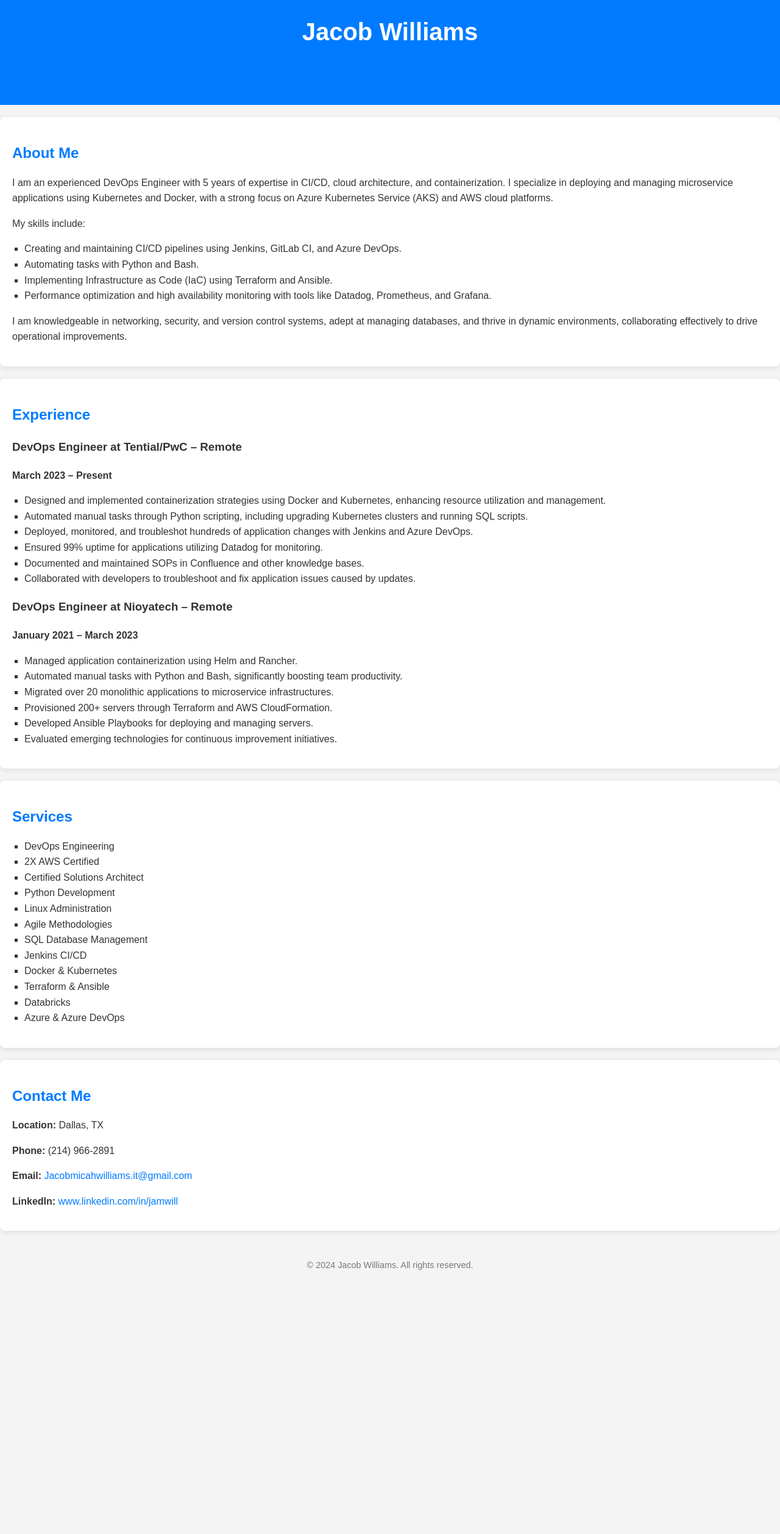
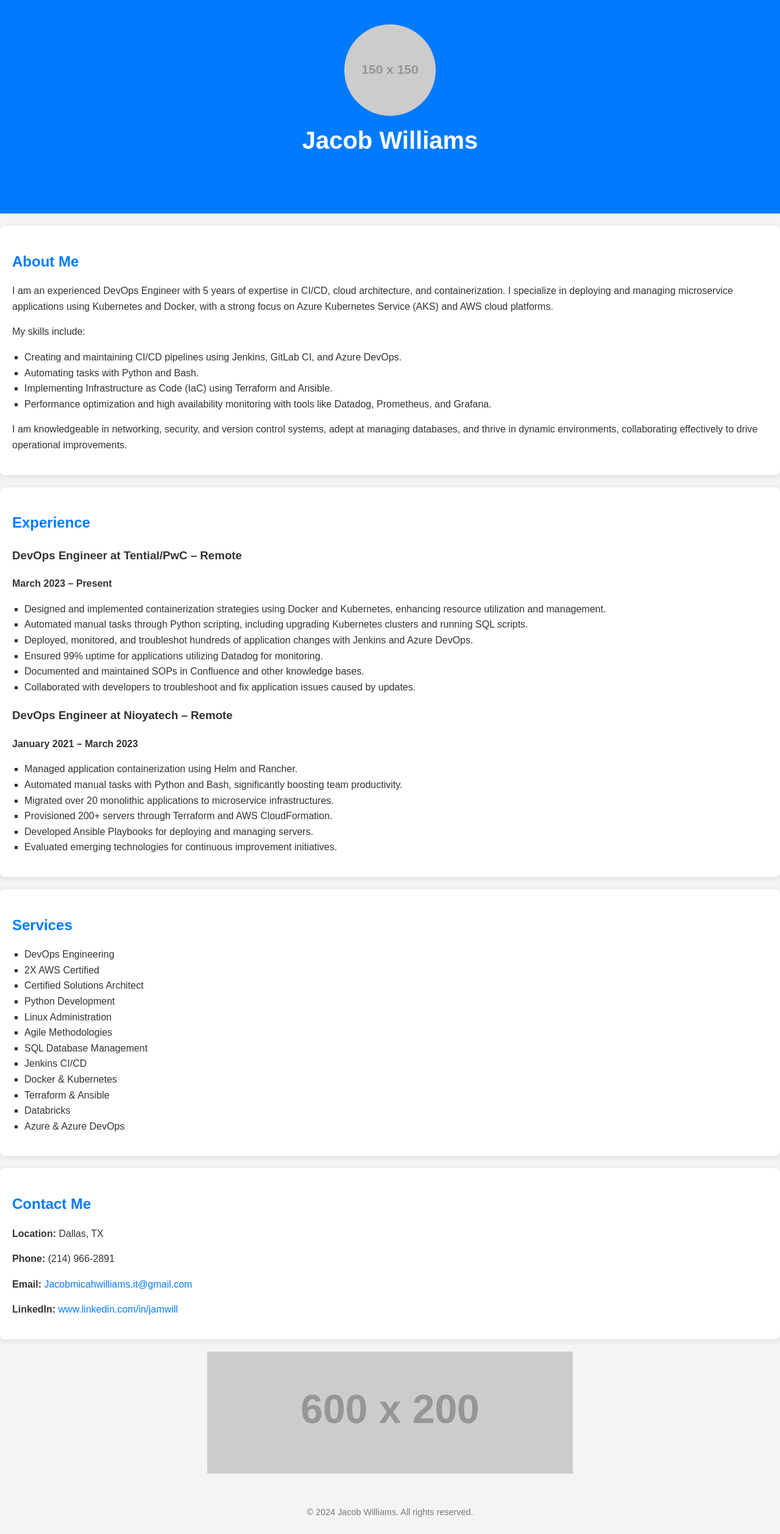
Before and after one commit to jacobwilliams-it/website, a plain HTML site: page index.html in a window 1280 px wide. Shown: the whole page at 61% size. Before the commit the page ends 2110 px from the top, so only its background shows below. Drawn offline with Linux system fonts and the light colour scheme; placeholder pictures from the web are drawn by us.

Commit message:
More work done to aesthetics

```diff
--- a/index.html
+++ b/index.html
@@ -52,11 +52,25 @@
             font-size: 0.9em;
             color: #777;
         }
+        .profile-img {
+            width: 150px;
+            border-radius: 50%;
+            margin-top: 20px;
+        }
+        .tech-icons img {
+            width: 40px;
+            margin: 0 10px;
+        }
+        .graphic {
+            text-align: center;
+            margin: 20px 0;
+        }
     </style>
 </head>
 <body>
 
 <header>
+    <img src="https://via.placeholder.com/150" alt="Jacob Williams" class="profile-img">
     <h1>Jacob Williams</h1>
     <h2>DevOps Engineer</h2>
 </header>
@@ -125,6 +139,10 @@
     <p><strong>LinkedIn:</strong> <a href="https://www.linkedin.com/in/jamwill/" target="_blank">www.linkedin.com/in/jamwill</a></p>
 </section>
 
+<div class="graphic">
+    <img src="https://via.placeholder.com/600x200?text=DevOps+Graphic" alt="DevOps Graphic">
+</div>
+
 <footer>
     <p>&copy; 2024 Jacob Williams. All rights reserved.</p>
 </footer>
```
